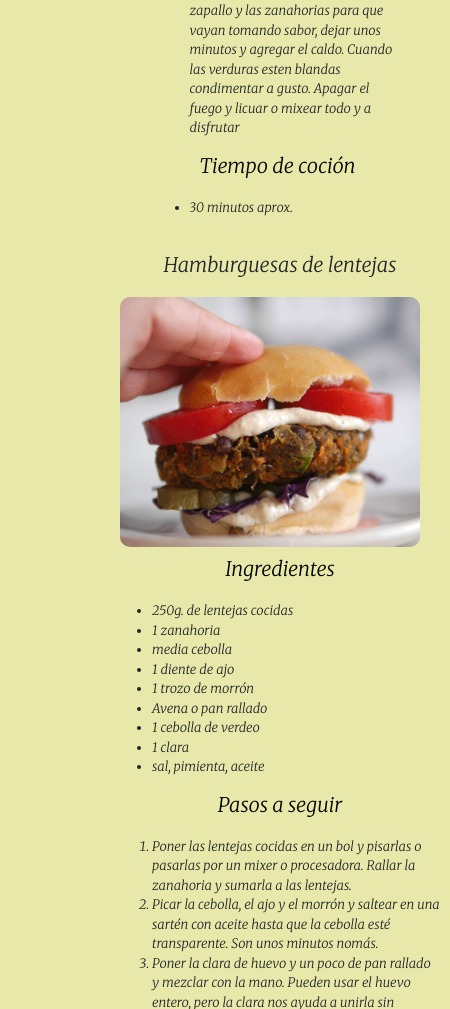
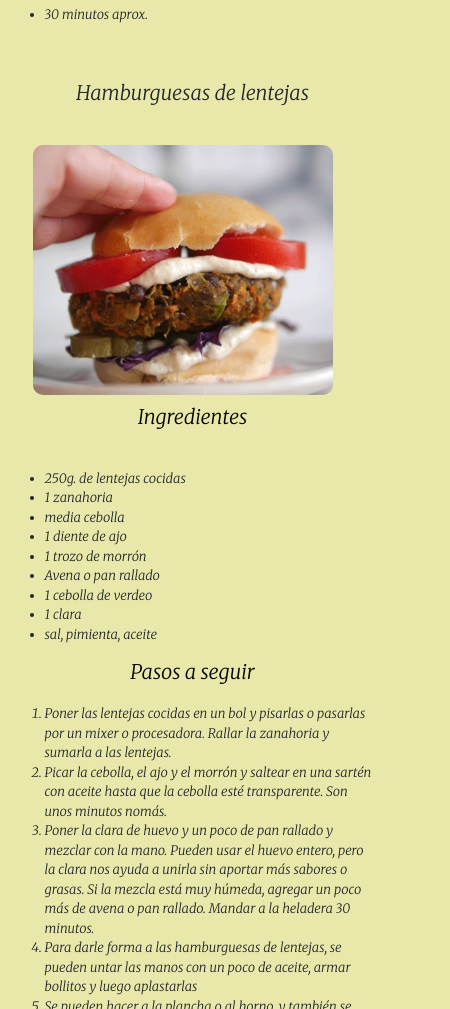
Before and after one commit to PaolaVega731/LesVegetarianes, a plain HTML site: page index1.html in a window 390 px wide. Shown: the part 991-2000 px from the top of the page, 450 px wide, since content can reach past the window. Drawn offline with nearby package versions, Linux system fonts and the light colour scheme.

Commit message:
Tercer commit

```diff
--- a/Proyecto.css
+++ b/Proyecto.css
@@ -162,7 +162,14 @@ a {
 .contenedorRecetas {
     width: 100%;
     display: flex;
-    margin-left: 200px;
+    justify-content: space-around;
+    margin: 0 auto;
+}
+.sopaContenedor{
+    display: flex;
+    flex-direction: column;
+    align-items: center;
+    width: 400px;
 }
 
 .box2 {
@@ -183,7 +190,7 @@ img {
 }
 
 #receta1 {
-    width: 300px;
+    width: auto;
 }
 
 .box1 {
@@ -351,7 +358,6 @@ img {
     }
 
     #receta1 {
-        width: 500px;
         display: flex;
         justify-content: center;
         align-items: center;
@@ -433,14 +439,30 @@ img {
             height: 80px;
         }
         #receta1 {
-            width: 300px;
+            width:100%;
+            margin: 0 auto;
+        }
+        .contenedorRecetas{
+            margin: 0 auto;
+        }
+        .tipografia{
+            margin: 0 auto;
+        }
+        .box2{
+            width: 100%;
+            margin: 0 auto;
+            padding: 20px;
+        }
 
-        }
+
 
         /*html2*/
         .tituloBolsa {
             flex-direction: column-reverse;
             margin-bottom: 40px;
+        }
+        .beneficios{
+            font-size: 30px;
         }
 
         /*html3*/
--- a/index1.html
+++ b/index1.html
@@ -45,7 +45,7 @@
     <div>
         <h1 class="tipografia">Recetas sencillas de preparar</h1>
     </div>
-    <main id="receta1" class="tablet">
+    <main id="receta1">
         <div class="contenedorRecetas">
             <section class="sopaContenedor" class="container-row">
                 <h1 class="box3"> Sopa cremosa vegana</h1>
@@ -80,14 +80,14 @@
                     </ul>
                 </div>
             </section>
-            <section>
-                <div class="box2">
+            <section class="sopaContenedor">
                 <h1 class="box3">Hamburguesas de lentejas</h1>
                 <div>
                     <img class="foto" src="./Fotos/hamburguesas-lentejas.png"
                     alt="Hamburguesa de lentejas al pan">
                 </div>
                 <h3 class="box1">Ingredientes</h3>
+                <div class="box2">
                     <ul>
                         <li>250g. de lentejas cocidas</li>
                         <li>1 zanahoria</li>
@@ -119,14 +119,14 @@
                     <h4 class="box1">Se puede hacer lo mismo con garbanzos y/u otras verduras mezcladas</h4>
                 </div>
             </section>
-            <section>
-                <div class="box2">
+            <section class="sopaContenedor">
                 <h1 class="box3">Verduras al Wok</h1>
                 <div>
                     <img class="foto" src="./Fotos/Wok de verduras.jpg" alt="Wok de verduras">
                 </div>
 
                 <h3 class="box1">Ingredientes</h3>
+                <div class="box2">
                     <ul>
                         <li>1 Cebolla</li>
                         <li>1 Morrón</li>
```
Also changed, not shown: index.html (+1 -1 lines), 1 other file. Lines whose indentation alone changed are shown as unchanged.
